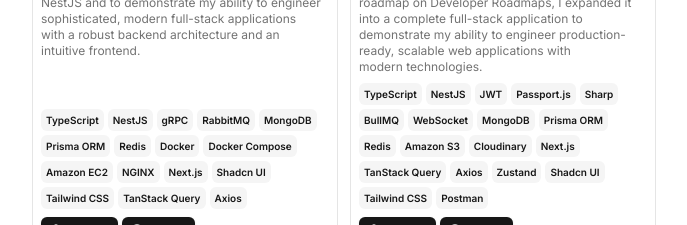
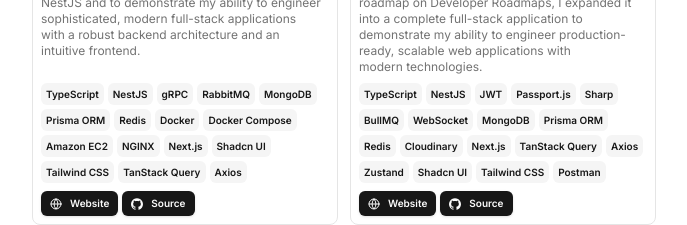
Before and after one commit to gideonadeti/portfolio, a Next.js app: page / in a window 1280 px wide. Shown: the part 1700-1925 px from the top of the page, without its empty margins (296-983 px from the left). Built offline with nearby package versions, Linux system fonts and the light colour scheme.

Commit message:
chore(resume): Remove Amazon S3 from skills list

```diff
--- a/src/data/resume.tsx
+++ b/src/data/resume.tsx
@@ -219,7 +219,6 @@
         "MongoDB",
         "Prisma ORM",
         "Redis",
-        "Amazon S3",
         "Cloudinary",
         "Next.js",
         "TanStack Query",
```
